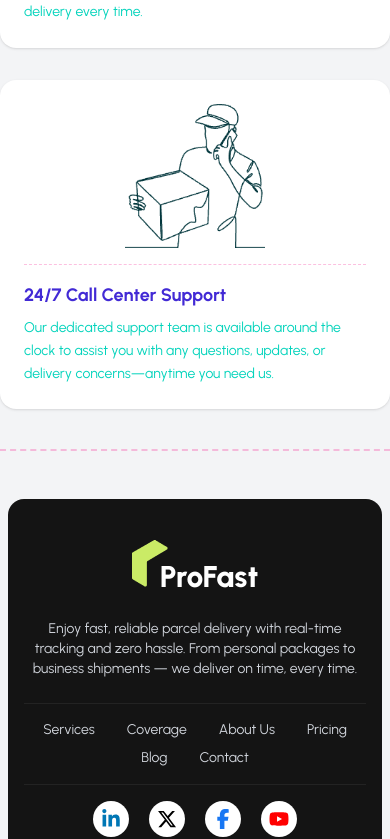
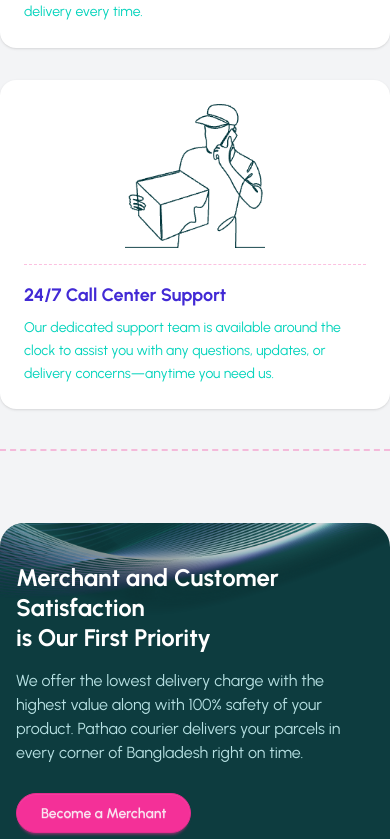
Before and after one commit to omarfaruk-dev/pro-fast-client, a React (Vite) app: page / in a window 390 px wide. Shown: the part 4040-4879 px from the top of the page. Built offline with nearby package versions, Linux system fonts and the light colour scheme.

Commit message:
be merchant section added

```diff
--- /dev/null
+++ b/src/pages/Home/BeMerchant.jsx
@@ -0,0 +1,36 @@
+import React from 'react';
+import locationMerchant from '../../assets/location-merchant.png';
+import beMerchantBg from '../../assets/be-a-merchant-bg.png';
+
+const BeMerchant = () => {
+  return (
+    <section className="bg-[#0d3c3f] rounded-3xl my-10 px-4 py-10 md:py-14 relative overflow-hidden flex items-center justify-center min-h-[300px]">
+      {/* Top background image */}
+      <img
+        src={beMerchantBg}
+        alt="Merchant BG"
+        className="absolute top-0 left-0 w-full h-32 md:h-40 object-cover object-top opacity-80 pointer-events-none select-none"
+        style={{zIndex:1}}
+      />
+      <div className="relative z-10 flex flex-col md:flex-row items-center justify-between w-full max-w-5xl mx-auto gap-8 md:gap-0">
+        {/* Left: Text */}
+        <div className="flex-[2] text-base-100 md:pl-8">
+          <h2 className="text-2xl md:text-3xl font-bold mb-4 leading-tight">
+            Merchant and Customer Satisfaction <br/> is Our First Priority
+          </h2>
+          <p className="mb-7 text-base md:text-[16px] text-[#b6e0e2] max-w-lg">We offer the lowest delivery charge with the highest value along with 100% safety of your product. Pathao courier delivers your parcels in every corner of Bangladesh right on time.</p>
+          <div className="flex flex-wrap gap-4">
+            <button className="btn btn-secondary rounded-full px-6 font-semibold">Become a Merchant</button>
+            <button className="btn btn-outline btn-secondary rounded-full px-6 font-semibold border-2">Earn with Profast Courier</button>
+          </div>
+        </div>
+        {/* Right: Image */}
+        <div className="flex-[1] flex items-center justify-center">
+          <img src={locationMerchant} alt="Merchant Location" className="max-h-48 md:max-h-60 w-auto object-contain" />
+        </div>
+      </div>
+    </section>
+  );
+};
+
+export default BeMerchant;
--- a/src/pages/Home/Home/Home.jsx
+++ b/src/pages/Home/Home/Home.jsx
@@ -4,6 +4,7 @@ import HowItWorks from '../HowItWorks';
 import OurServices from '../OurServices';
 import OurClients from '../OurClients';
 import KeyFeature from '../KeyFeature';
+import BeMerchant from '../BeMerchant';
 
 const Home = () => {
     return (
@@ -13,6 +14,7 @@ const Home = () => {
             <OurServices/>
             <OurClients/>
             <KeyFeature/>
+            <BeMerchant/>
         </div>
     );
 };
```
